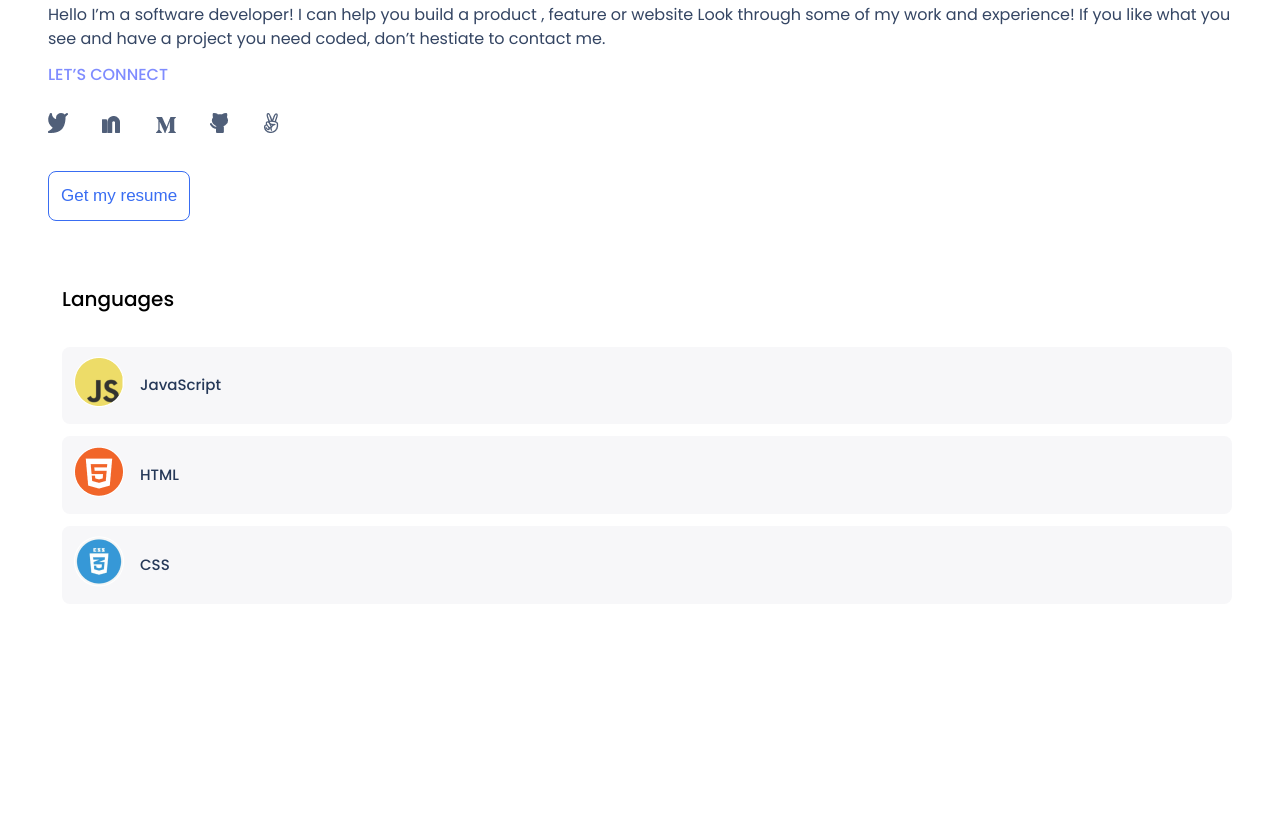
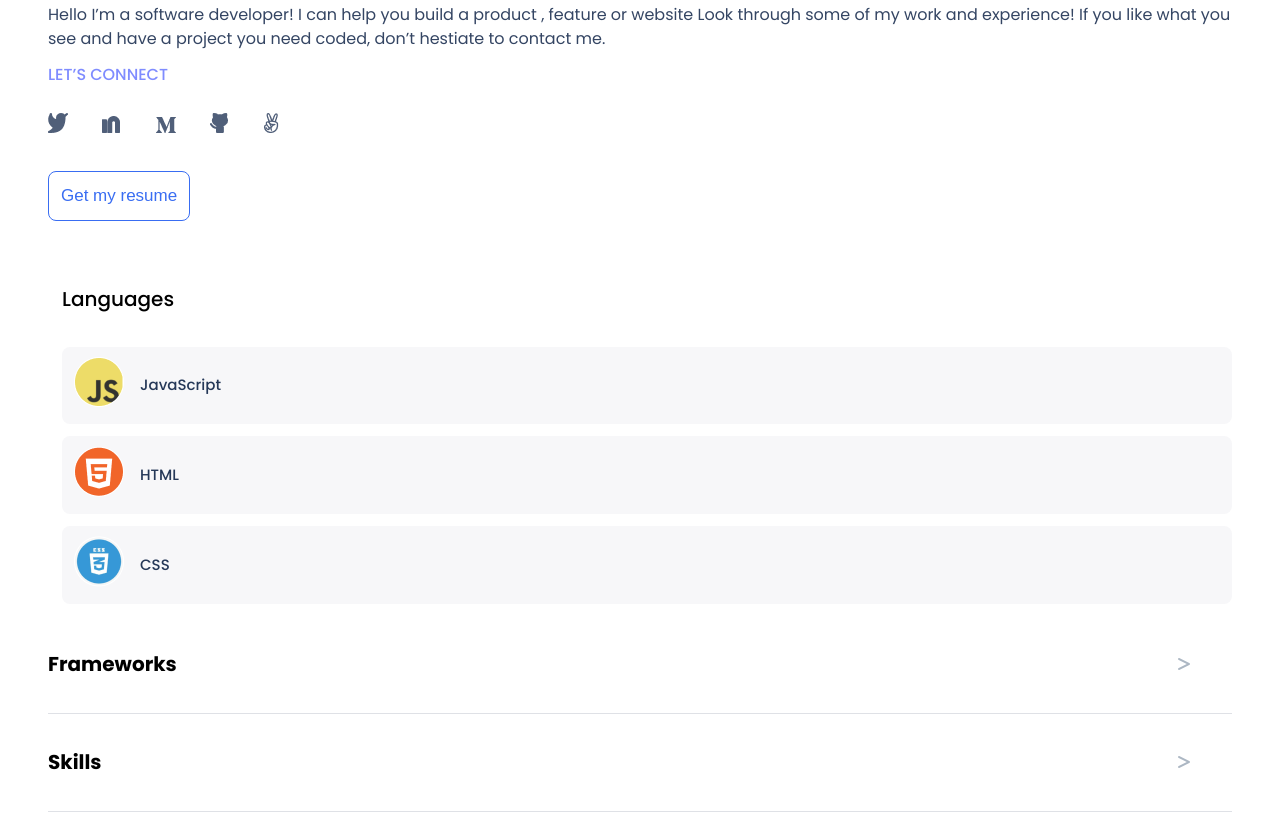
Before and after one commit to Amen-Musingarimi/Microverse-Portfolio-Mobile, a website: page index.html in a window 1280 px wide. Shown: the part 6160-6975 px from the top of the page. Before the commit the page ends 6776 px from the top, so only its background shows below. Drawn offline with Linux system fonts and the light colour scheme.

Commit message:
added framework and skills section

```diff
--- a/index.html
+++ b/index.html
@@ -254,6 +254,20 @@
             <li><p>CSS</p></li>
           </ul>
         </div>
+        <div>
+          <ul class="frameworks-and-skills">
+            <li><h3>Frameworks</h3></li>
+            <li class="arrow">
+              <i class="fa-sharp fa-solid fa-greater-than"></i>
+            </li>
+          </ul>
+          <ul class="frameworks-and-skills temporary-last">
+            <li><h3>Skills</h3></li>
+            <li class="arrow">
+              <i class="fa-sharp fa-solid fa-greater-than"></i>
+            </li>
+          </ul>
+        </div>
       </section>
     </section>
   </body>
--- a/style.css
+++ b/style.css
@@ -298,3 +298,28 @@
   line-height: 20px;
   font-style: normal;
 }
+
+.frameworks-and-skills {
+  display: flex;
+  align-items: center;
+  justify-content: space-between;
+  padding-top: 36px;
+  padding-bottom: 36px;
+  border-bottom: 1px solid #dfe1e6;
+}
+
+.frameworks-and-skills h3 {
+  font-size: 20px;
+  font-weight: 500px;
+  line-height: 24px;
+}
+
+.arrow {
+  margin-left: 30px;
+  margin-right: 42px;
+  color: #acb7c3;
+}
+
+.temporary-last {
+  margin-bottom: 114px;
+}
```
